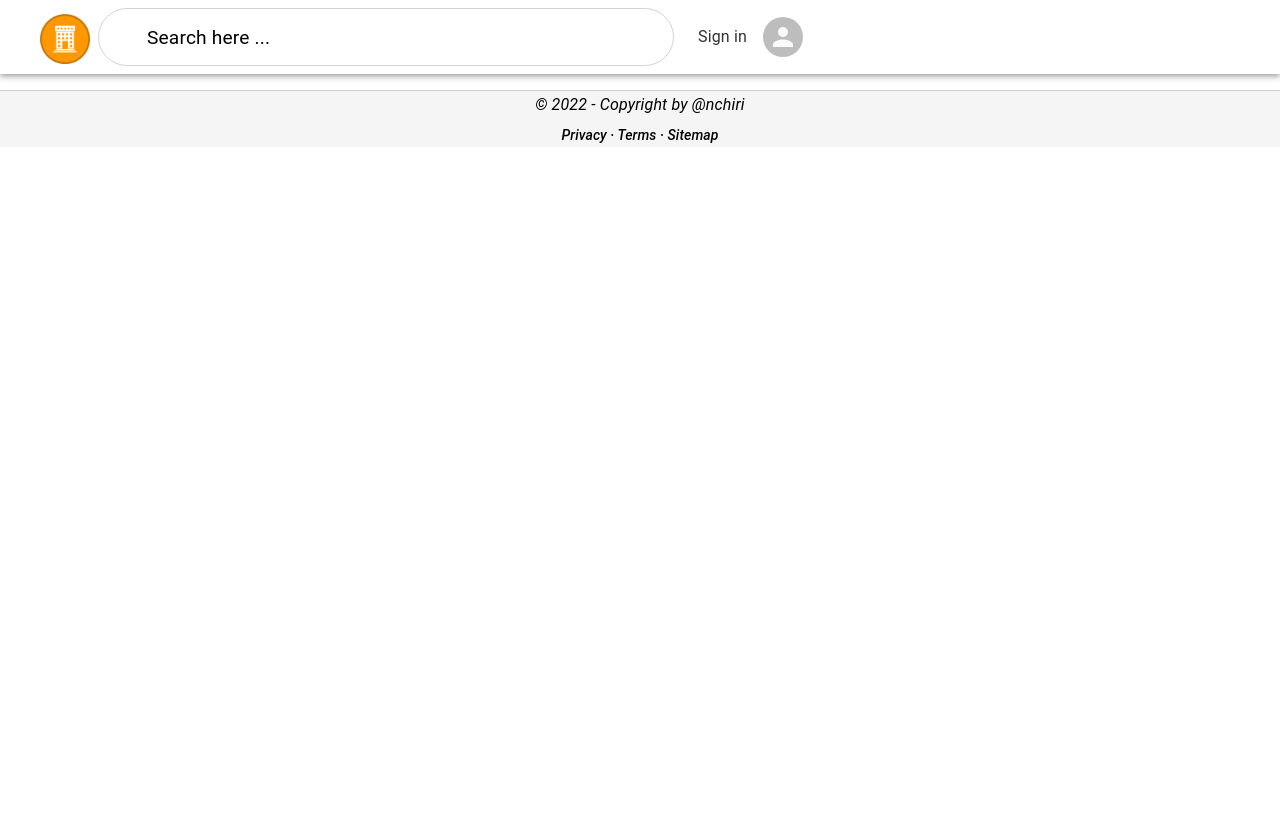
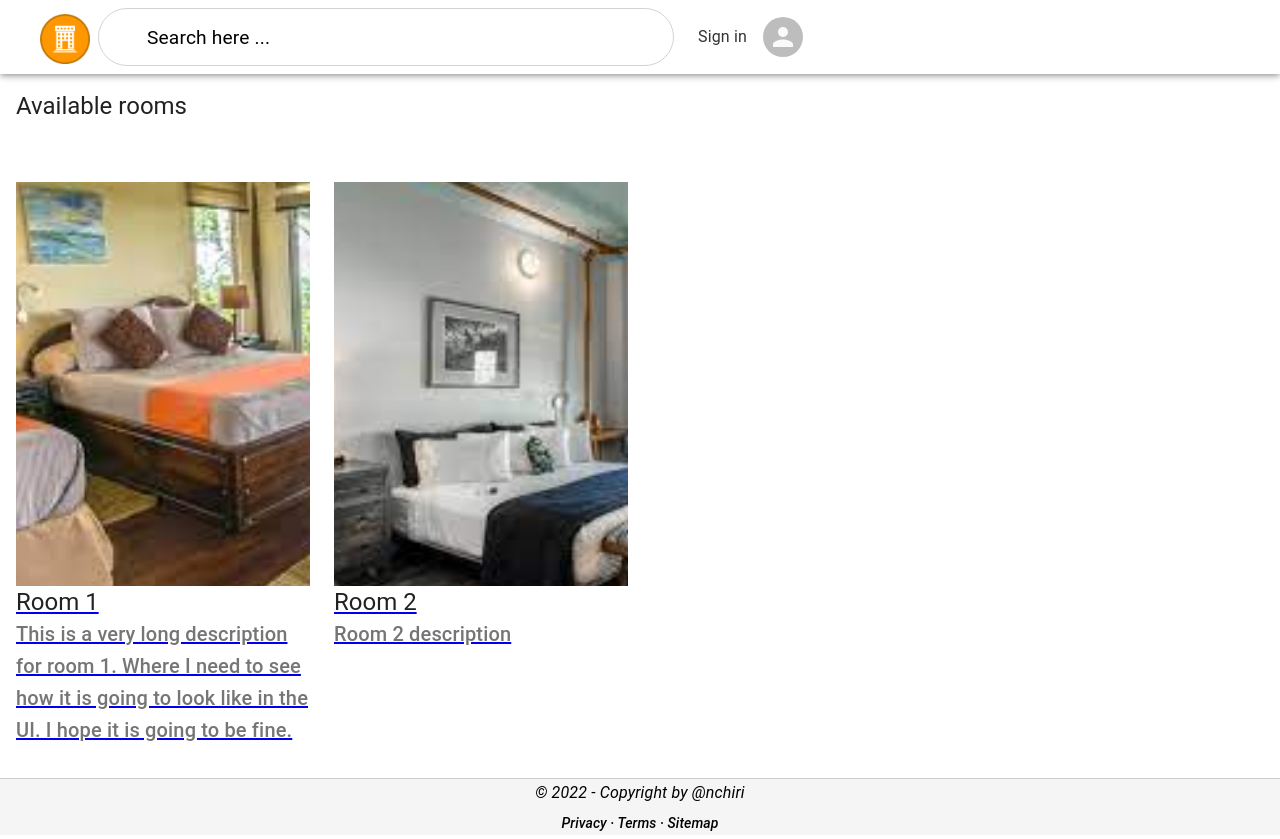
Before and after one commit to nicochirichella/booking-room-api, a React (Create React App) app: page /hotel/1/search in a window 1280 px wide. Before the commit the page ends 800 px from the top, so only its background shows below. Built offline with nearby package versions, Linux system fonts and the light colour scheme.

Commit message:
seaching page filtering by dates

```diff
--- a/src/App.tsx
+++ b/src/App.tsx
@@ -18,6 +18,7 @@ function App() {
           <Route path="/" element={<Home />} />
           <Route path="/search" element={<SearchPage />} />
           <Route path="/hotel/:hotelId" element={<HotelPage />} />
+          <Route path="/hotel/:hotelId/search" element={<SearchPage />} />
           <Route path="/hotel/:hotelId/room/:roomId" element={<RoomPage />} />
           <Route path="/booking/hotel/:hotelId" element={<BookingGrid />} />
           <Route path="/booking/hotel/:hotelId/room/:roomId" element={<BookingGrid />} />
--- a/src/components/BookingForm.tsx
+++ b/src/components/BookingForm.tsx
@@ -29,8 +29,8 @@ export const BookingForm = (props: {
             name,
             email,
             phone,
-            startDate: startDate.toLocaleDateString(),
-            endDate: endDate.toLocaleDateString(),
+            startDate: startDate.toISOString().split('T')[0],
+            endDate: endDate.toISOString().split('T')[0],
             description,
             roomId: Number(roomId),
             hotelId: Number(hotelId),
--- a/src/components/DatePicker.tsx
+++ b/src/components/DatePicker.tsx
@@ -4,7 +4,7 @@ import React from 'react';
 import { makeStyles, Button } from '@material-ui/core';
 import 'react-date-range/dist/styles.css'; // main style file
 import 'react-date-range/dist/theme/default.css'; // theme css file
-import { DateRangePicker } from 'react-date-range';
+import { DateRangePicker, RangeKeyDict, Range } from 'react-date-range';
 import { useNavigate } from 'react-router-dom';
 
 export const DatePicker = (props: {
@@ -13,41 +13,6 @@ export const DatePicker = (props: {
     const classes = useStyle();
     // const history = useHistory();
     const navigate = useNavigate();
-    const today = new Date();
-    const tomorrow = new Date().setDate(today.getDate() + 1);
-
-    const addDays = (date: Date, days: number) => {
-        const result = new Date();
-        result.setDate(date.getDate() + days);
-        return result;
-    };
-
-    // const blockedRanges = props.blockedDates?.map((blockedDate) => {
-    //     return {
-    //         startDate: blockedDate[0],
-    //         endDate: blockedDate[1],
-    //         key: 'selection',
-    //         disabled: true,
-    //         color: 'red'
-    //     };
-    // });
-
-    const range1= {
-        startDate: new Date('2021-10-05'),
-        endDate: addDays(new Date('2021-10-05'), 2),
-        key: 'selection',
-        disabled: true,
-        color: 'red'
-    }
-
-    const range2 = {
-        startDate: new Date('2021-10-15'),
-        endDate: addDays(new Date('2021-10-15'), 10),
-        key: 'selection',
-        disabled: true,
-        color: 'green'
-    }
-
     const selectionRange = {
         startDate: new Date(),
         endDate: new Date(),
@@ -56,8 +21,11 @@ export const DatePicker = (props: {
         color: 'blue'
     }
 
-    const handleSelect = () => {
-        console.log('handleSelect');
+    const handleSelect = (value: RangeKeyDict) => {
+        localStorage.setItem('searchFilters', JSON.stringify({
+            startDate: value['selection'].startDate?.toISOString().split('T')[0],
+            endDate: value['selection'].endDate?.toISOString().split('T')[0]
+        }));
     }
 
     return (
@@ -65,7 +33,7 @@ export const DatePicker = (props: {
             <div className={classes.root}>
                 <DateRangePicker ranges={[selectionRange]}
                 disabledDates={[new Date('2021-10-05'), new Date('2021-10-15')]}
-                onChange={handleSelect} />
+                onChange={(value) => handleSelect(value)} />
                 <div className={classes.inputSection}>
                 <Button
                     onClick={() => navigate("./search")}
--- a/src/components/pages/SearchPage.tsx
+++ b/src/components/pages/SearchPage.tsx
@@ -1,7 +1,42 @@
-import { makeStyles, Typography } from '@material-ui/core';
+import { makeStyles, Typography, Grid } from '@material-ui/core';
+import { useParams, Link } from 'react-router-dom';
+import { BookingInterface } from '../Booking';
+import { RoomCard } from '../RoomCard';
+import { rooms } from '../../InitialData';
+
+interface SearchFilters {
+    startDate: string;
+    endDate: string;
+    guests?: number;
+    price?: number;
+}
 
 export const SearchPage = () => {
     const classes = useStyle();
+    const { hotelId } = useParams();
+
+    const betweenDates = (startDate: string, endDate: string, date: string) => {
+        return new Date(date) >= new Date(startDate) && new Date(date) <= new Date(endDate);
+    };
+
+    const bookingColapses = (booking: BookingInterface, filters: SearchFilters) => {
+        const result = betweenDates(booking.startDate, booking.endDate, filters.startDate)
+            || betweenDates(booking.startDate, booking.endDate, filters.endDate)
+            || betweenDates(filters.startDate, filters.endDate, booking.startDate)
+            || betweenDates(filters.startDate, filters.endDate, booking.endDate);
+        return result
+    };
+
+    const bookings = JSON.parse(localStorage.getItem('bookings')?? '[]') as BookingInterface[];
+    const searchFilters = JSON.parse(localStorage.getItem('searchFilters')?? '{}') as SearchFilters;
+    const bookedRooms: BookingInterface[] = bookings.filter((booking: BookingInterface) => bookingColapses(booking, searchFilters));
+
+    let hotelRooms = [];
+    if (hotelId) {
+        hotelRooms = rooms.filter((room) => !bookedRooms.find(booking => booking.roomId === room.id) && room.hotelId === Number(hotelId));
+    } else {
+        hotelRooms = rooms.filter((room) => !bookedRooms.find(booking => booking.roomId === room.id));
+    }
 
     return (
         <>
@@ -9,6 +44,22 @@ export const SearchPage = () => {
                 <Typography variant='h5' color='textPrimary'>
                     Available rooms
                 </Typography>
+                <Grid container className={ classes.section} spacing={3}>
+                        {
+                            hotelRooms.map((item) => (
+                                <Grid item sm={6} md={4} lg={3 }>
+                                    <Link to={`/hotel/${hotelId}/room/${item.id}`}>
+                                    <RoomCard
+                                        key={item.id}
+                                        image={item.src}
+                                        title={item.title}
+                                        description={item.description}
+                                    />
+                                    </Link>
+                                </Grid>
+                            ))
+                        }
+                </Grid>
             </div>
         </>
     );
@@ -20,4 +71,7 @@ const useStyle = makeStyles((theme) => ({
         flexDirection: 'column',
         margin: theme.spacing(2),
     },
+    section: {
+        marginTop: theme.spacing(2),
+    },
 }));
```
